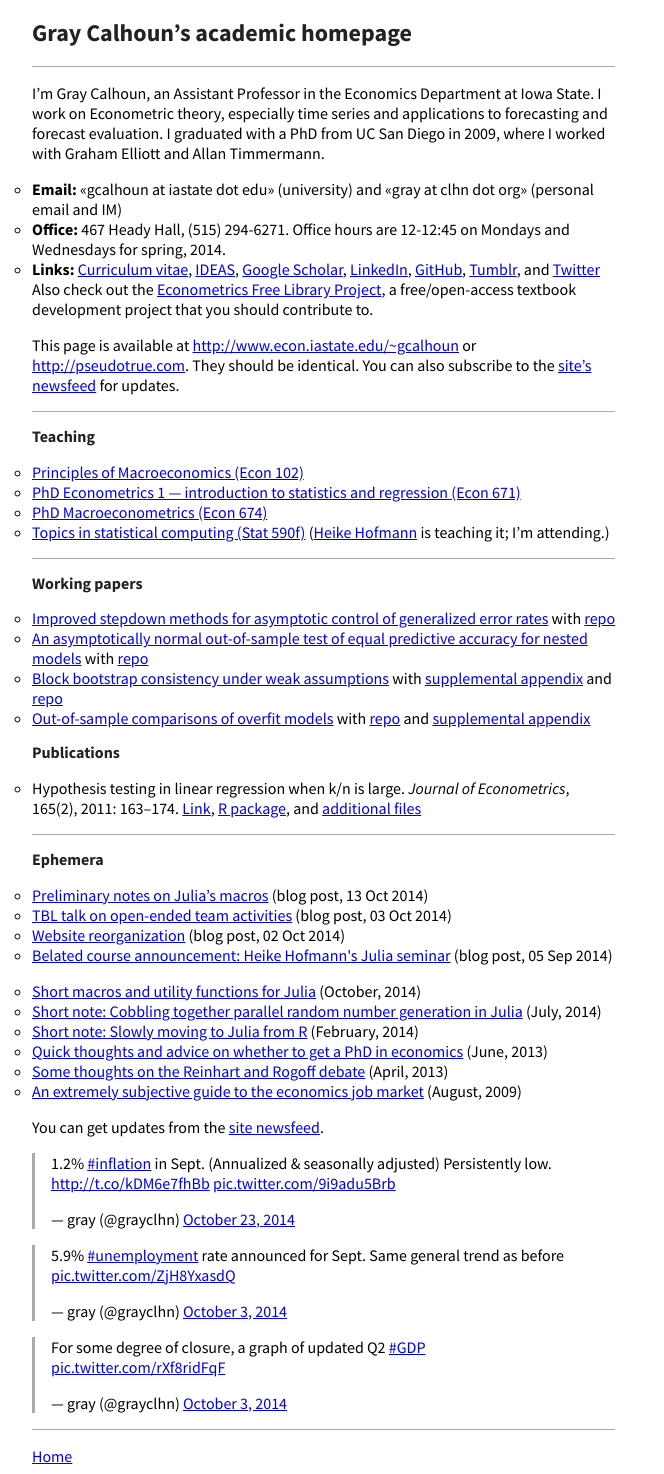
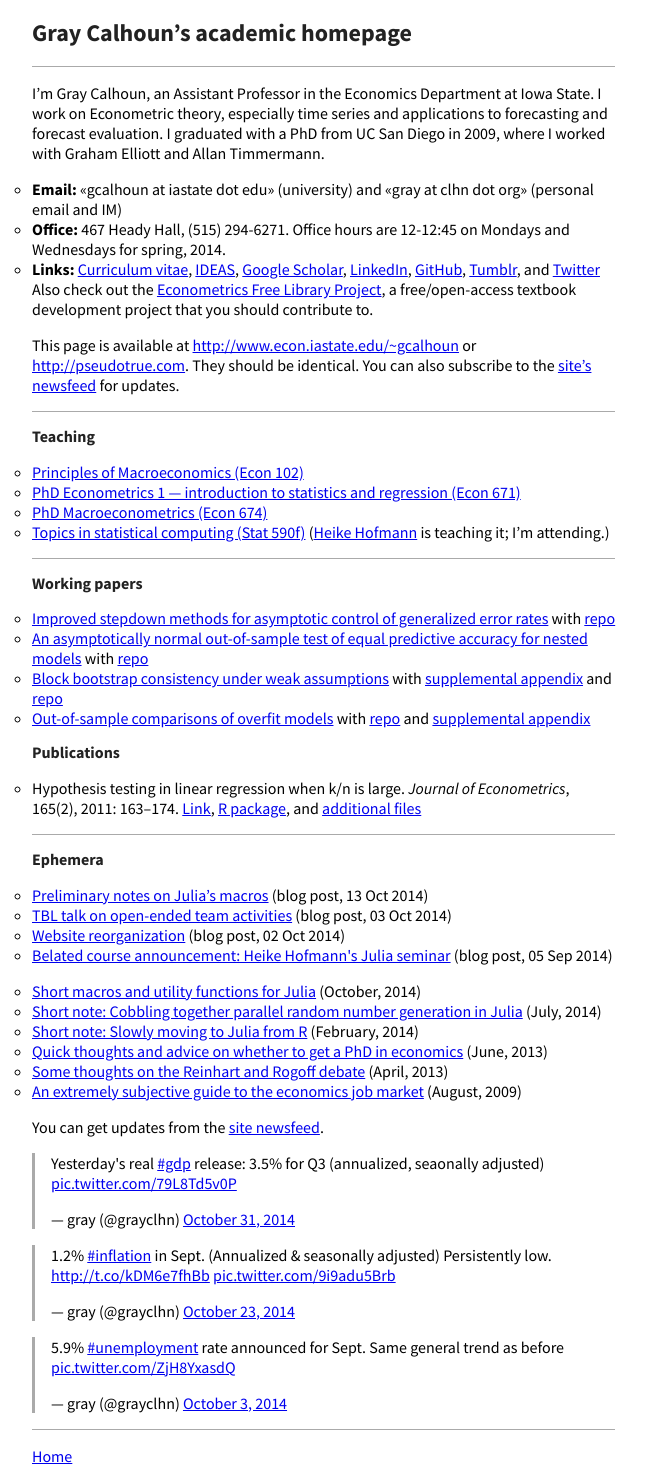
Before and after one commit to mmkuang/grayclhn.github.io, a Jekyll site: the page built from index.md, in a window 1280 px wide. Shown: the whole page, without its empty margins (0-664 px from the left). Built offline with Jekyll 4.4.1, drawn with Linux system fonts in a browser that asks for light colours; Markdown is read by kramdown in place of the engine named in the settings; comment, search, counter and statistics services are not loaded.

```diff
--- a/index.md
+++ b/index.md
@@ -93,11 +93,11 @@
 
 You can get updates from the [site newsfeed]({{ site.main }}/feed.xml).
 
-<blockquote class="twitter-tweet" lang="en"><p>1.2% <a href="https://twitter.com/hashtag/inflation?src=hash">#inflation</a> in Sept. (Annualized &amp; seasonally adjusted) Persistently low.&#10;<a href="http://t.co/kDM6e7fhBb">http://t.co/kDM6e7fhBb</a> <a href="http://t.co/9i9adu5Brb">pic.twitter.com/9i9adu5Brb</a></p>&mdash; gray (@grayclhn) <a href="https://twitter.com/grayclhn/status/525087913512411138">October 23, 2014</a></blockquote>
+<blockquote class="twitter-tweet" lang="en"><p>Yesterday&#39;s real <a href="https://twitter.com/hashtag/gdp?src=hash">#gdp</a> release: 3.5% for Q3 (annualized, seaonally adjusted) <a href="http://t.co/79L8Td5v0P">pic.twitter.com/79L8Td5v0P</a></p>&mdash; gray (@grayclhn) <a href="https://twitter.com/grayclhn/status/528078256637874176">October 31, 2014</a></blockquote>
+<script async src="//platform.twitter.com/widgets.js" charset="utf-8"></script>
+
+<blockquote class="twitter-tweet" lang="en" data-cards="hidden"><p>1.2% <a href="https://twitter.com/hashtag/inflation?src=hash">#inflation</a> in Sept. (Annualized &amp; seasonally adjusted) Persistently low.&#10;<a href="http://t.co/kDM6e7fhBb">http://t.co/kDM6e7fhBb</a> <a href="http://t.co/9i9adu5Brb">pic.twitter.com/9i9adu5Brb</a></p>&mdash; gray (@grayclhn) <a href="https://twitter.com/grayclhn/status/525087913512411138">October 23, 2014</a></blockquote>
 <script async src="//platform.twitter.com/widgets.js" charset="utf-8"></script>
 
 <blockquote class="twitter-tweet" lang="en" data-cards="hidden"><p>5.9% <a href="https://twitter.com/hashtag/unemployment?src=hash">#unemployment</a> rate announced for Sept. Same general trend as before <a href="http://t.co/ZjH8YxasdQ">pic.twitter.com/ZjH8YxasdQ</a></p>&mdash; gray (@grayclhn) <a href="https://twitter.com/grayclhn/status/518048843846651904">October 3, 2014</a></blockquote>
 <script async src="//platform.twitter.com/widgets.js" charset="utf-8"></script>
-
-<blockquote class="twitter-tweet" lang="en" data-cards="hidden"><p>For some degree of closure, a graph of updated Q2 <a href="https://twitter.com/hashtag/GDP?src=hash">#GDP</a> <a href="http://t.co/rXf8ridFqF">pic.twitter.com/rXf8ridFqF</a></p>&mdash; gray (@grayclhn) <a href="https://twitter.com/grayclhn/status/518138257696370688">October 3, 2014</a></blockquote>
-<script async src="//platform.twitter.com/widgets.js" charset="utf-8"></script>
```
Also changed, not shown: rss/_posts/2014-10-30-gdp-graph.md (added, +12 -0 lines).
